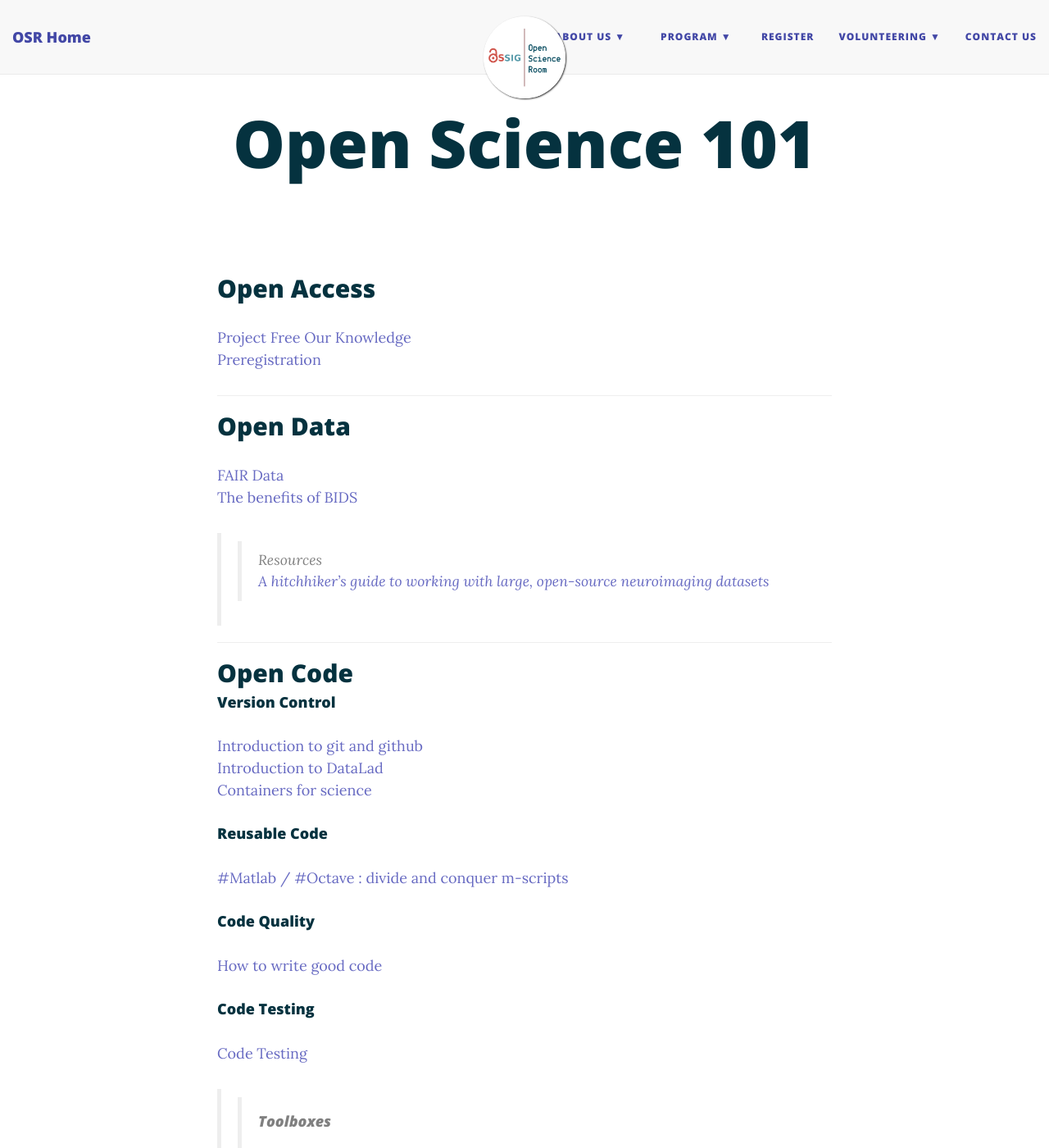
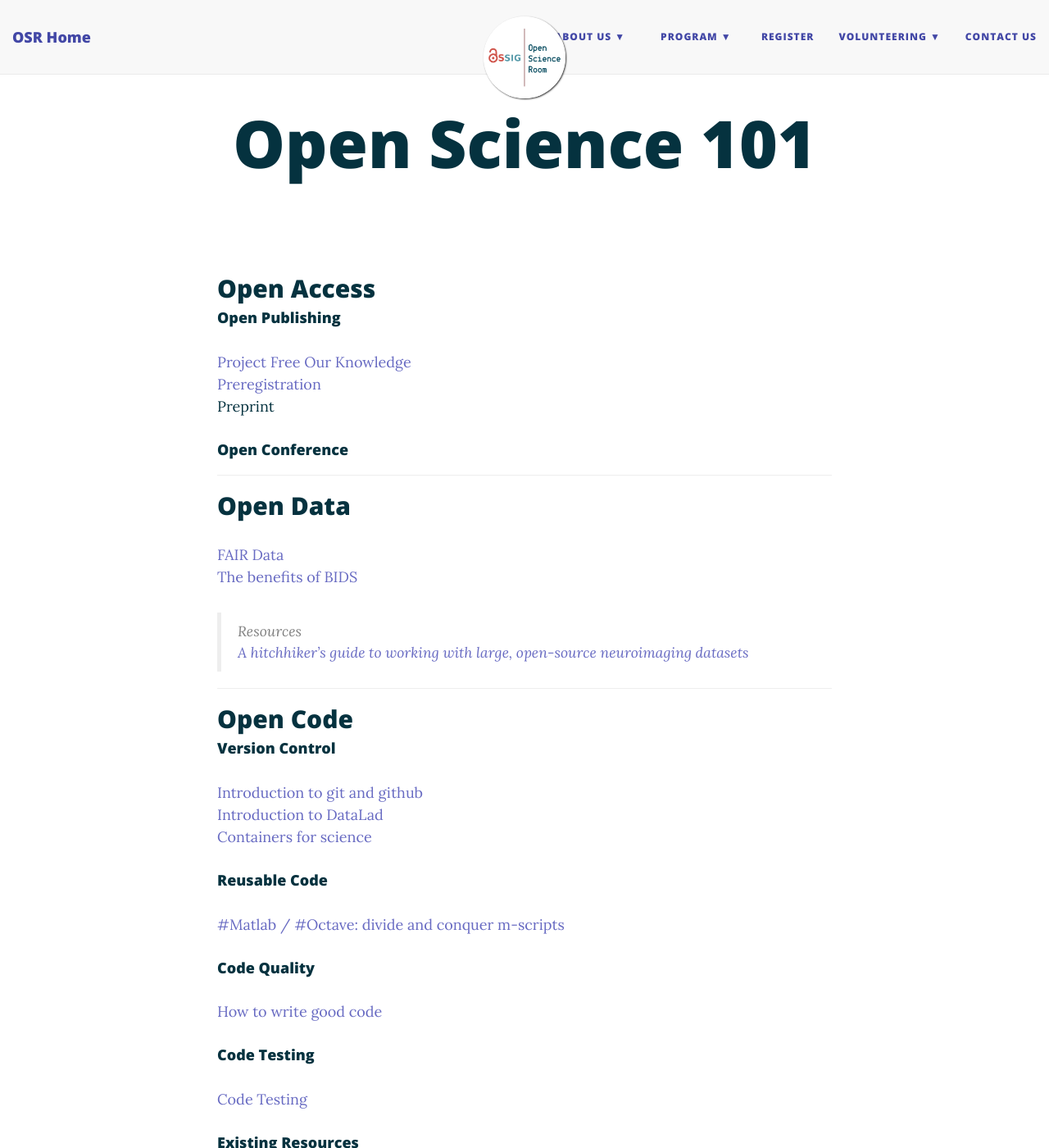
Before and after one commit to ohbm/osr2023, a Jekyll site: the page built from educational.md, in a window 1280 px wide and 1400 px high. Shown: the whole window at 82% size. Built offline with Jekyll 4.4.1, drawn with Linux system fonts in a browser that asks for light colours; nearby versions of some CDN libraries.

Commit message:
updating dates

```diff
--- a/educational.md
+++ b/educational.md
@@ -6,8 +6,12 @@
 <a href="" target="_blank"></a><br/>
 
 ## Open Access<br/>
+#### Open Publishing
 <a href="https://youtu.be/_JTPtyPrMLM" target="_blank">Project Free Our Knowledge</a><br/>
 <a href="https://youtu.be/Ov8Go6OecUA" target="_blank">Preregistration</a><br/>
+Preprint
+#### Open Conference
+
 
 ---
 
@@ -15,7 +19,7 @@
 <a href="" target="_blank">FAIR Data<a/><br/>
 <a href="https://youtu.be/K9hVAr5fvJg" target="_blank">The benefits of BIDS</a><br/>
 
->> Resources<br/>
+> Resources<br/>
 <a href='https://pubmed.ncbi.nlm.nih.gov/33288916/' target='_blank'>A hitchhiker's guide to working with large, open-source neuroimaging datasets<a/><br/>
 
 ---
@@ -27,7 +31,7 @@
 <a href="https://youtu.be/pc3YOZUG3lQ" target="_blank">Containers for science</a><br/>
 
 #### Reusable Code
-<a href="https://youtu.be/AWfrlKTLkqw" target="_blank">#Matlab / #Octave : divide and conquer m-scripts</a><br/>
+<a href="https://youtu.be/AWfrlKTLkqw" target="_blank">#Matlab / #Octave: divide and conquer m-scripts</a><br/>
 
 #### Code Quality
 <a href="https://youtu.be/gfPP2pQ8Rms" target="_blank">How to write good code</a><br/>
@@ -35,21 +39,20 @@
 #### Code Testing
 <a href="https://youtu.be/gfPP2pQ8Rms" target="_blank">Code Testing</a><br/>
 
->> #### Toolboxes
-<a href="https://www.nipreps.org/" target="_blank">NeuroImaging PREProcessing toolS (NiPreps) includes fMRIPrep, dMRIPrep, sMRIPrep, and more</a><br/>
-
-<a href="https://qsiprep.readthedocs.io/en/latest/" target="_blank">Diffusion MRI preprocessing (qsiprep)</a><br/>
-
-<a href="https://nipype.readthedocs.io/en/latest/" target="_blank">An interface to facilitate interaction between neuroimaging software within a single workflow, Nipype</a><br/>
-
-<a href="https://tedana.readthedocs.io/en/stable/" target="_blank">TE Dependent ANAlysis (tedana)</a><br/>
+#### Existing Resources<br/>
+<ul>
+<li><a href="https://www.nipreps.org/" target="_blank">NeuroImaging PREProcessing toolS (NiPreps) includes fMRIPrep, dMRIPrep, sMRIPrep, and more</a></li>
+<li><a href="https://qsiprep.readthedocs.io/en/latest/" target="_blank">Diffusion MRI preprocessing (qsiprep)</a></li>
+<li><a href="https://nipype.readthedocs.io/en/latest/" target="_blank">An interface to facilitate interaction between neuroimaging software within a single workflow, Nipype</a></li>
+<li><a href="https://tedana.readthedocs.io/en/stable/" target="_blank">TE Dependent ANAlysis (tedana)</a></li>
+</ul>
 
 ---
 
-## Reproducibility<br/>
+## Reproducibility
 #### Workflows
 <a href="https://youtu.be/tk2eZSrM8oA" target="_blank">Reproducible Workflows (The Turing Way)</a><br/>
-<a href="https://youtu.be/dSOQgyuL51U" target="_blank">Transparent MRI workflows: From scanner to publication</a><br/>
+<a href="https://youtu.be/dSOQgyuL51U" target="_blank">Transparent MRI workflows: From scanner to publication</a></br>
 
 #### Visualization
 <a href="https://youtu.be/HwpYh39lPHs" target="_blank">Data visualization</a><br/>
```
